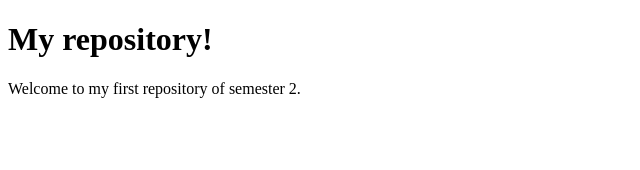
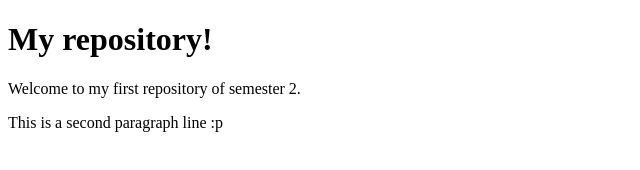
Before and after one commit to missagik/intermediate-web-jan14, a plain HTML site: page index.html in a window 1280 px wide. Shown: the whole page, without its empty margins (0-640 px from the left). Drawn offline with Linux system fonts and the light colour scheme.

Commit message:
update index.html
added one p line

```diff
--- a/index.html
+++ b/index.html
@@ -8,5 +8,6 @@
 <body>
     <h1>My repository!</h1>
     <p>Welcome to my first repository of semester 2.</p>
+    <p>This is a second paragraph line :p</p>
 </body>
 </html>
```
